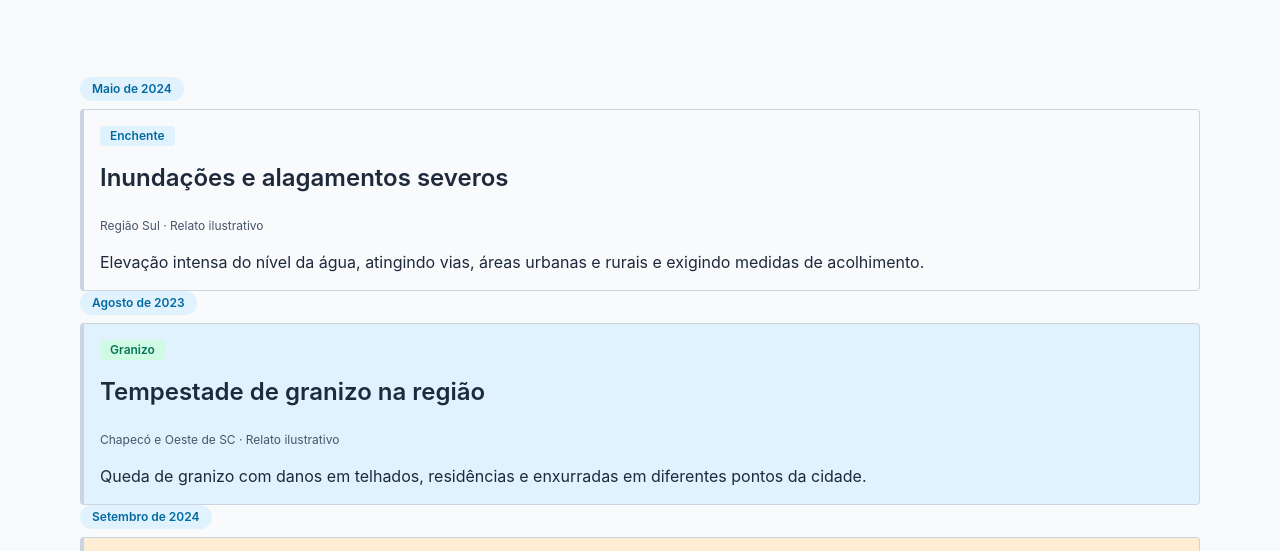
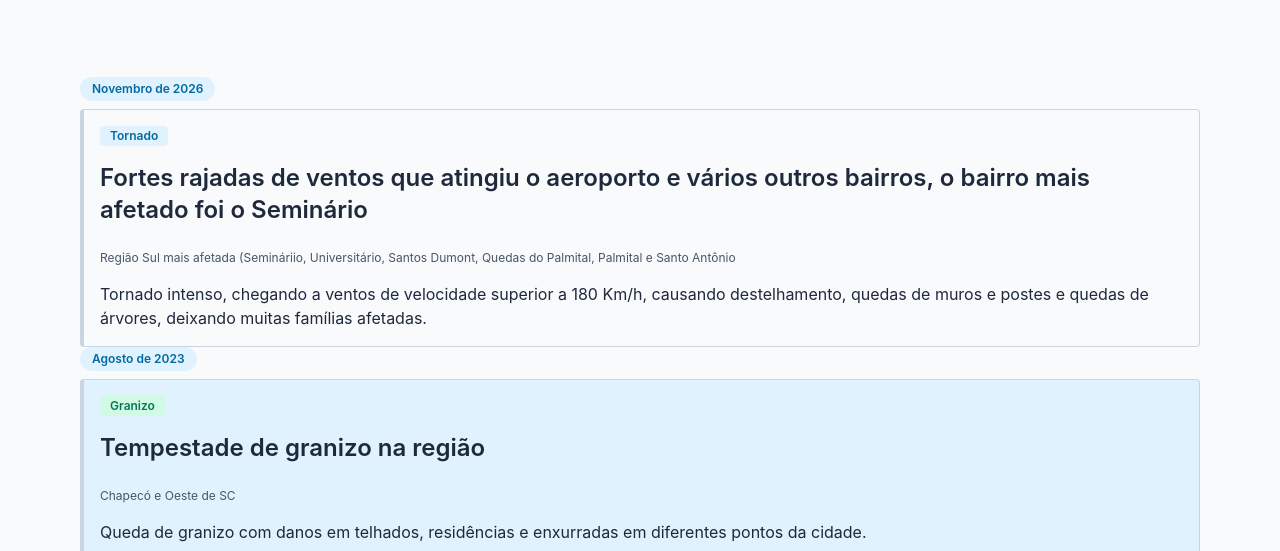
Before and after one commit to LucasFerron/memoria-climatica, a website: page linha-do-tempo.html in a window 1280 px wide. Shown: the part 248-799 px from the top of the page. Drawn offline with Linux system fonts and the light colour scheme.

Commit message:
fix: arrumando as informações da timeline

```diff
--- a/linha-do-tempo.html
+++ b/linha-do-tempo.html
@@ -51,12 +51,12 @@
     <section class="section bg-fundo" aria-label="Ocorrências registradas">
       <ol class="timeline-lista">
         <li class="timeline-item">
-          <span class="timeline-data">Maio de 2024</span>
+          <span class="timeline-data">Novembro de 2026</span>
           <article class="card">
-            <span class="tag tag-enchente">Enchente</span>
-            <h2 class="titulo-card">Inundações e alagamentos severos</h2>
-            <p class="timeline-local">Região Sul · Relato ilustrativo</p>
-            <p>Elevação intensa do nível da água, atingindo vias, áreas urbanas e rurais e exigindo medidas de acolhimento.</p>
+            <span class="tag tag-enchente">Tornado</span>
+            <h2 class="titulo-card">Fortes rajadas de ventos que atingiu o aeroporto e vários outros bairros, o bairro mais afetado foi o Seminário</h2>
+            <p class="timeline-local">Região Sul mais afetada (Semináriio, Universitário, Santos Dumont, Quedas do Palmital, Palmital e Santo Antônio</p>
+            <p>Tornado intenso, chegando a ventos de velocidade superior a 180 Km/h, causando destelhamento, quedas de muros e postes e quedas de árvores, deixando muitas famílias afetadas.</p>
           </article>
         </li>
 
@@ -65,17 +65,17 @@
           <article class="card bg-azul-pastel">
             <span class="tag tag-granizo">Granizo</span>
             <h2 class="titulo-card">Tempestade de granizo na região</h2>
-            <p class="timeline-local">Chapecó e Oeste de SC · Relato ilustrativo</p>
+            <p class="timeline-local">Chapecó e Oeste de SC</p>
             <p>Queda de granizo com danos em telhados, residências e enxurradas em diferentes pontos da cidade.</p>
           </article>
         </li>
 
         <li class="timeline-item">
-          <span class="timeline-data">Setembro de 2024</span>
+          <span class="timeline-data">2020 a 2022</span>
           <article class="card bg-terracota-pastel">
             <span class="tag tag-seca">Seca</span>
             <h2 class="titulo-card">Estiagem prolongada e baixa umidade</h2>
-            <p class="timeline-local">Municípios afetados · Relato ilustrativo</p>
+            <p class="timeline-local">Municípios afetados: boa parte dos munícipios da região oeste</p>
             <p>Período seco prolongado com impacto sobre lavouras, reservas hídricas e abastecimento local.</p>
           </article>
         </li>
```
